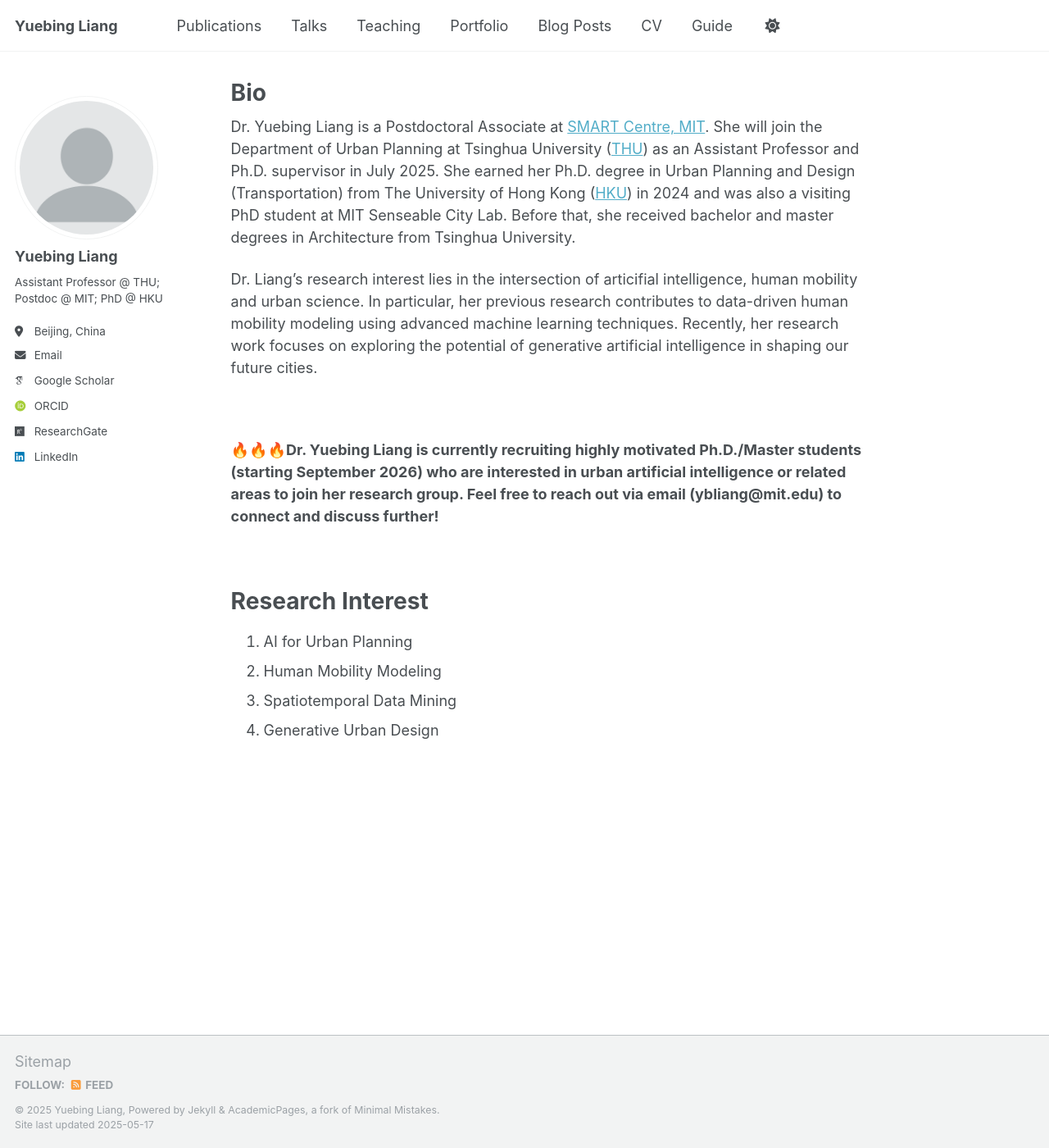
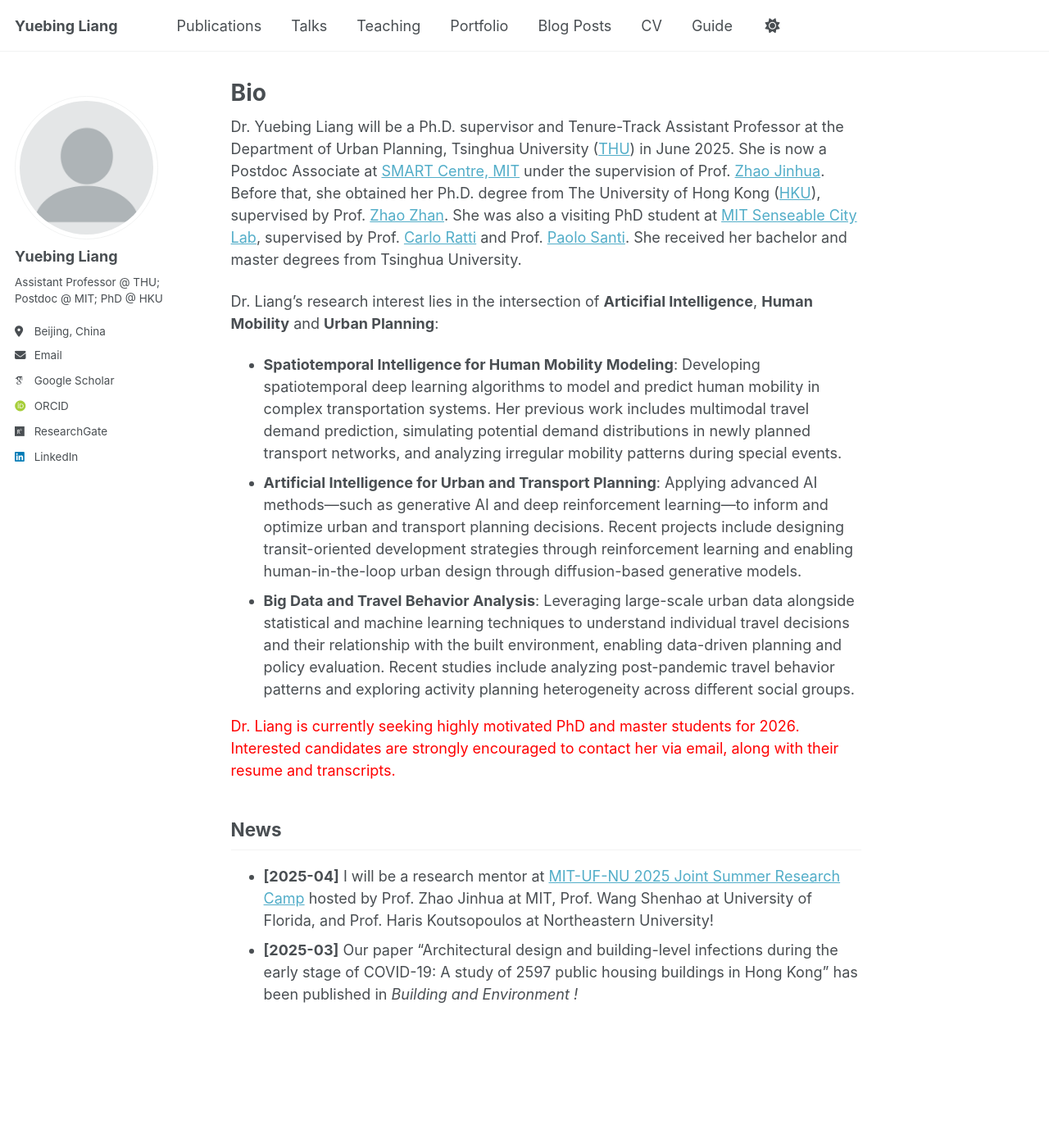
Before and after one commit to yuebingliang/yuebingliang.github.io, a Jekyll site: the page built from _pages/about.md, in a window 1280 px wide and 1400 px high. Shown: the whole window at 82% size. Built offline with Jekyll 4.4.1, drawn with Linux system fonts in a browser that asks for light colours; some web fonts are replaced.

Commit message:
Update about.md

```diff
--- a/_pages/about.md
+++ b/_pages/about.md
@@ -7,20 +7,15 @@ redirect_from:
   - /about.html
 ---
 
-Dr. Yuebing Liang is a Postdoctoral Associate at [SMART Centre, MIT](https://m3s.mit.edu/our-team/yuebing-liang). She will join the Department of Urban Planning at Tsinghua University ([THU](https://www.arch.tsinghua.edu.cn/column/Departments)) as an Assistant Professor and Ph.D. supervisor in July 2025. She earned her Ph.D. degree in Urban Planning and Design (Transportation) from The University of Hong Kong ([HKU](https://www.arch.hku.hk/departments-and-divisions/department-of-urban-planning-and-design/)) in 2024 and was also a visiting PhD student at MIT Senseable City Lab. Before that, she received bachelor and master degrees in Architecture from Tsinghua University.
+Dr. Yuebing Liang will be a Ph.D. supervisor and Tenure-Track Assistant Professor at the Department of Urban Planning, Tsinghua University ([THU](https://www.arch.tsinghua.edu.cn/column/Departments)) in June 2025. She is now a Postdoc Associate at [SMART Centre, MIT](https://m3s.mit.edu/our-team/yuebing-liang) under the supervision of Prof. [Zhao Jinhua](https://mobility.mit.edu/people/jinhua-zhao). Before that, she obtained her Ph.D. degree from The University of Hong Kong ([HKU](https://www.arch.hku.hk/departments-and-divisions/department-of-urban-planning-and-design/)), supervised by Prof. [Zhao Zhan](https://zhanzhaowf.github.io/). She was also a visiting PhD student at [MIT Senseable City Lab](https://senseable.mit.edu/), supervised by Prof. [Carlo Ratti](https://dusp.mit.edu/people/carlo-ratti) and Prof. [Paolo Santi](https://www.mmi.mit.edu/people/paolo-santi). She received her bachelor and master degrees from Tsinghua University.
 
-Dr. Liang’s research interest lies in the intersection of articifial intelligence, human mobility and urban science. In particular, her previous research contributes to data-driven human mobility modeling using advanced machine learning techniques. Recently, her research work focuses on exploring the potential of generative artificial intelligence in shaping our future cities.
+Dr. Liang’s research interest lies in the intersection of **Articifial Intelligence**, **Human Mobility** and **Urban Planning**:
+* **Spatiotemporal Intelligence for Human Mobility Modeling**: Developing spatiotemporal deep learning algorithms to model and predict human mobility in complex transportation systems. Her previous work includes multimodal travel demand prediction, simulating potential demand distributions in newly planned transport networks, and analyzing irregular mobility patterns during special events.
+* **Artificial Intelligence for Urban and Transport Planning**: Applying advanced AI methods—such as generative AI and deep reinforcement learning—to inform and optimize urban and transport planning decisions. Recent projects include designing transit-oriented development strategies through reinforcement learning and enabling human-in-the-loop urban design through diffusion-based generative models.
+* **Big Data and Travel Behavior Analysis**: Leveraging large-scale urban data alongside statistical and machine learning techniques to understand individual travel decisions and their relationship with the built environment, enabling data-driven planning and policy evaluation. Recent studies include analyzing post-pandemic travel behavior patterns and exploring activity planning heterogeneity across different social groups.
 
-<br>
+<p style="color:red">Dr. Liang is currently seeking highly motivated PhD and master students for 2026. Interested candidates are strongly encouraged to contact her via email, along with their resume and transcripts. </p>
 
-🔥🔥🔥**Dr. Yuebing Liang is currently recruiting highly motivated Ph.D./Master students (starting September 2026) who are interested in urban artificial intelligence or related areas to join her research group. Feel free to reach out via email (ybliang@mit.edu) to connect and discuss further!**
-
-<br>
-
-
-Research Interest
-======
-1. AI for Urban Planning
-1. Human Mobility Modeling
-1. Spatiotemporal Data Mining
-1. Generative Urban Design
+## News
+* **[2025-04]** I will be a research mentor at [MIT-UF-NU 2025 Joint Summer Research Camp](https://mobility.mit.edu/openings) hosted by Prof. Zhao Jinhua at MIT, Prof. Wang Shenhao at University of Florida, and Prof. Haris Koutsopoulos at Northeastern University!
+* **[2025-03]** Our paper "Architectural design and building-level infections during the early stage of COVID-19: A study of 2597 public housing buildings in Hong Kong" has been published in <i> Building and Environment <i>!
```
